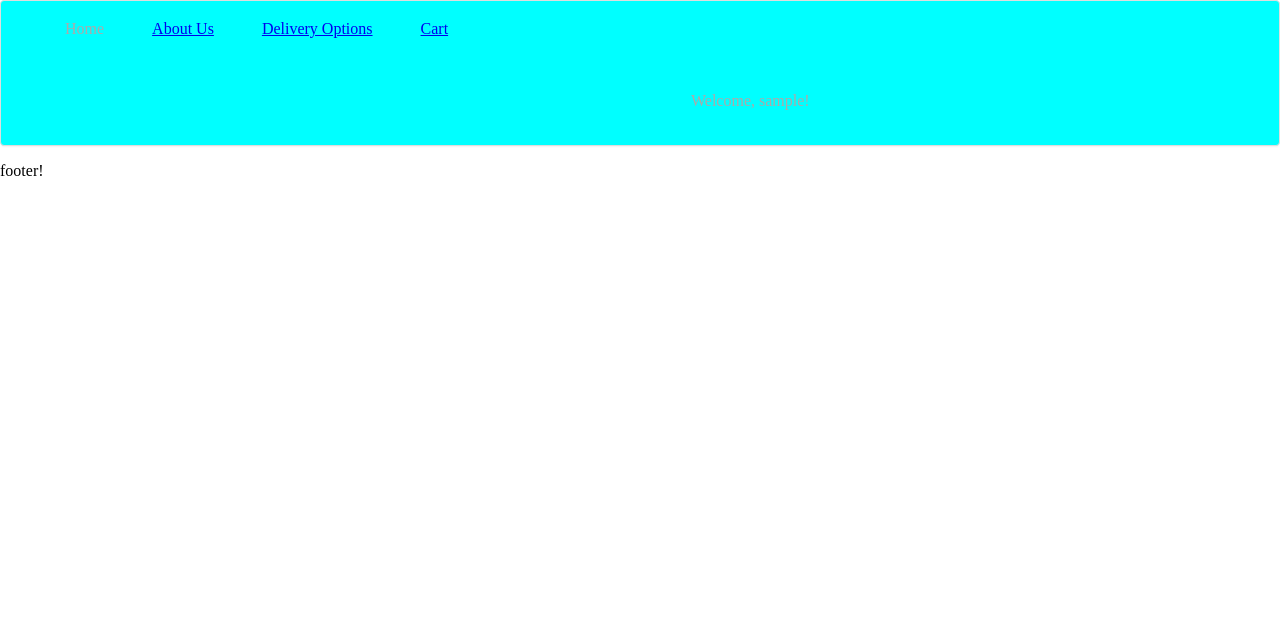
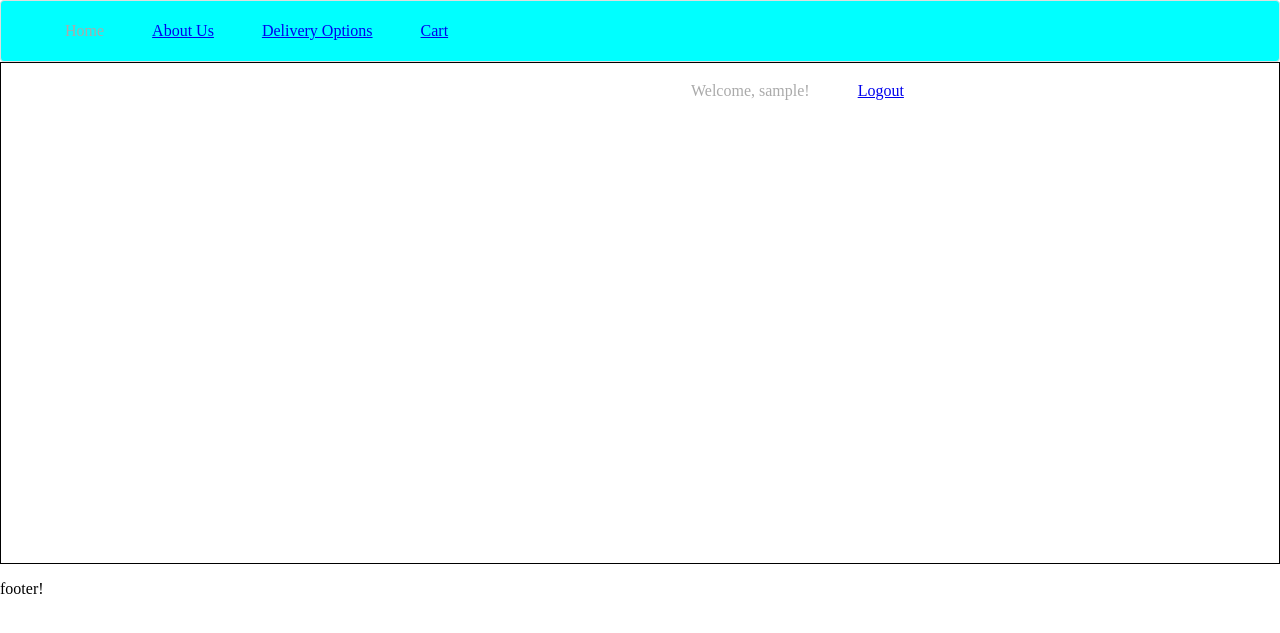
Before and after one commit to Serwerty/Store, a PHP site: page / in a window 1280 px wide. Shown: the top 633 px of the page. Run offline with PHP 8.4, Linux system fonts and the light colour scheme; the visitor is signed in with stand-in values (Sample User, id 1).

Commit message:
logout added

```diff
--- a/css/main.css
+++ b/css/main.css
@@ -16,6 +16,7 @@ body {
     border-radius: 4px;
     border: 1px solid #dedede;
     box-shadow: 0 2px 2px -1px rgba(0, 0, 0, 0.055);
+    height: 60px;
 }
 .user_container
 {
@@ -34,7 +35,7 @@ menu li
 {
     display: inline-block;
     color: #aaa;
-    line-height: 56px;
+    line-height: 60px;
     padding: 0 24px;
 	text-decoration: none;
     transition: all 0.2s;
@@ -48,6 +49,16 @@ menu li > a:hover
 {
     display: inline-block;
     color: #aaa;
-	line-height: 56px;
+	line-height: 60px;
 	text-decoration: none;
 }
+.content
+{
+    min-height: 500px;
+    border: 1px solid black;
+}
+form
+{
+    margin-top: 100px;
+    margin-left: 40px;
+}
--- a/includes/connect.php
+++ b/includes/connect.php
@@ -1,6 +1,6 @@
 <?php
     $host = "localhost:3306";
     $login = "root";
-    $password = "";
+    $password = "root";
     $dbname = "storeDB";
 ?>
--- a/includes/header.php
+++ b/includes/header.php
@@ -8,7 +8,6 @@ $pages = array(
 );
 
    $pageName =  basename($_SERVER['PHP_SELF']);
-
 echo "<menu>";
 foreach ($pages as $key => $value)
 {
@@ -22,11 +21,28 @@ foreach ($pages as $key => $value)
     }
 }
 
- if (isset($_SESSION['user_id'])) {
-				echo "<li class =  \"user_container\"><p>Welcome, ".$_SESSION['username']."!</p></li>";
-			} else {
-				header('Location: '.'signin.php', true, $permanent ? 301 : 302);
-				exit();
-			}
+ if (isset($_SESSION['user_id']))
+    {
+        if ($pageName == 'signin.php' || $pageName == 'signup.php')
+        {
+            header('Location: '.'index.php', true, $permanent ? 301 : 302);
+            exit();
+        }
+
+        else
+        {
+            echo "<li class = \"user_container\">Welcome, ".$_SESSION['username']."!</li>";
+            echo "<li><a href=\"includes/logout.php\"> Logout</a></li>";
+        }
+	}
+else
+    {
+        if ( $pageName != 'signup.php' && $pageName != 'signin.php')
+        {
+            header('Location: '.'signin.php', true, $permanent ? 301 : 302);
+            exit();
+        }
+
+    }
 echo "</menu>";
 ?>
```
Also changed, not shown: includes/logout.php (+13 -1 lines), signin.php (+9 -11 lines), signup.php (+9 -7 lines).
